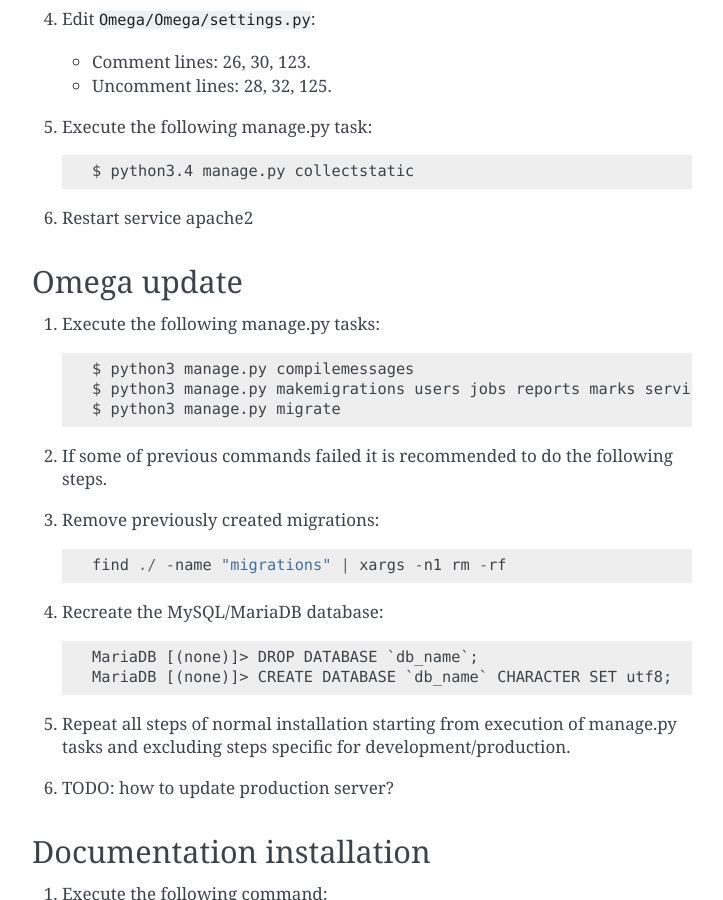
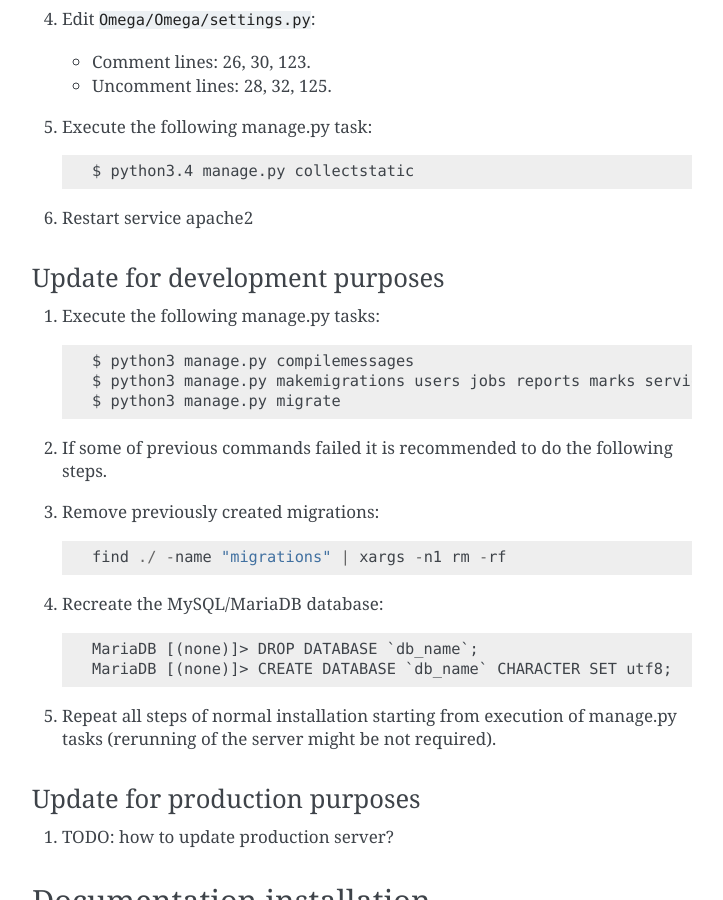
Before and after one commit to ldv-klever/klever, a Sphinx documentation site: the page built from Omega/docs/install.rst, in a window 1280 px wide and 900 px high, scrolled down 2056 px. Shown: the whole window, without its empty margins (388-1111 px from the left). Built offline with Sphinx 7.4.7, drawn with Linux system fonts in a browser that asks for light colours; some of the changed text lies outside the part shown.

Commit message:
Split update for development and production

```diff
--- a/Omega/docs/install.rst
+++ b/Omega/docs/install.rst
@@ -96,8 +96,8 @@
 
 #. Restart service apache2
 
-Omega update
-------------
+Update for development purposes
+^^^^^^^^^^^^^^^^^^^^^^^^^^^^^^^
 
 #. Execute the following manage.py tasks::
 
@@ -115,8 +115,12 @@
     MariaDB [(none)]> DROP DATABASE `db_name`;
     MariaDB [(none)]> CREATE DATABASE `db_name` CHARACTER SET utf8;
 
-#. Repeat all steps of normal installation starting from execution of manage.py tasks and excluding steps specific for
-   development/production.
+#. Repeat all steps of normal installation starting from execution of manage.py tasks (rerunning of the server might be
+   not required).
+
+Update for production purposes
+^^^^^^^^^^^^^^^^^^^^^^^^^^^^^^
+
 #. TODO: how to update production server?
 
 Documentation installation
```
